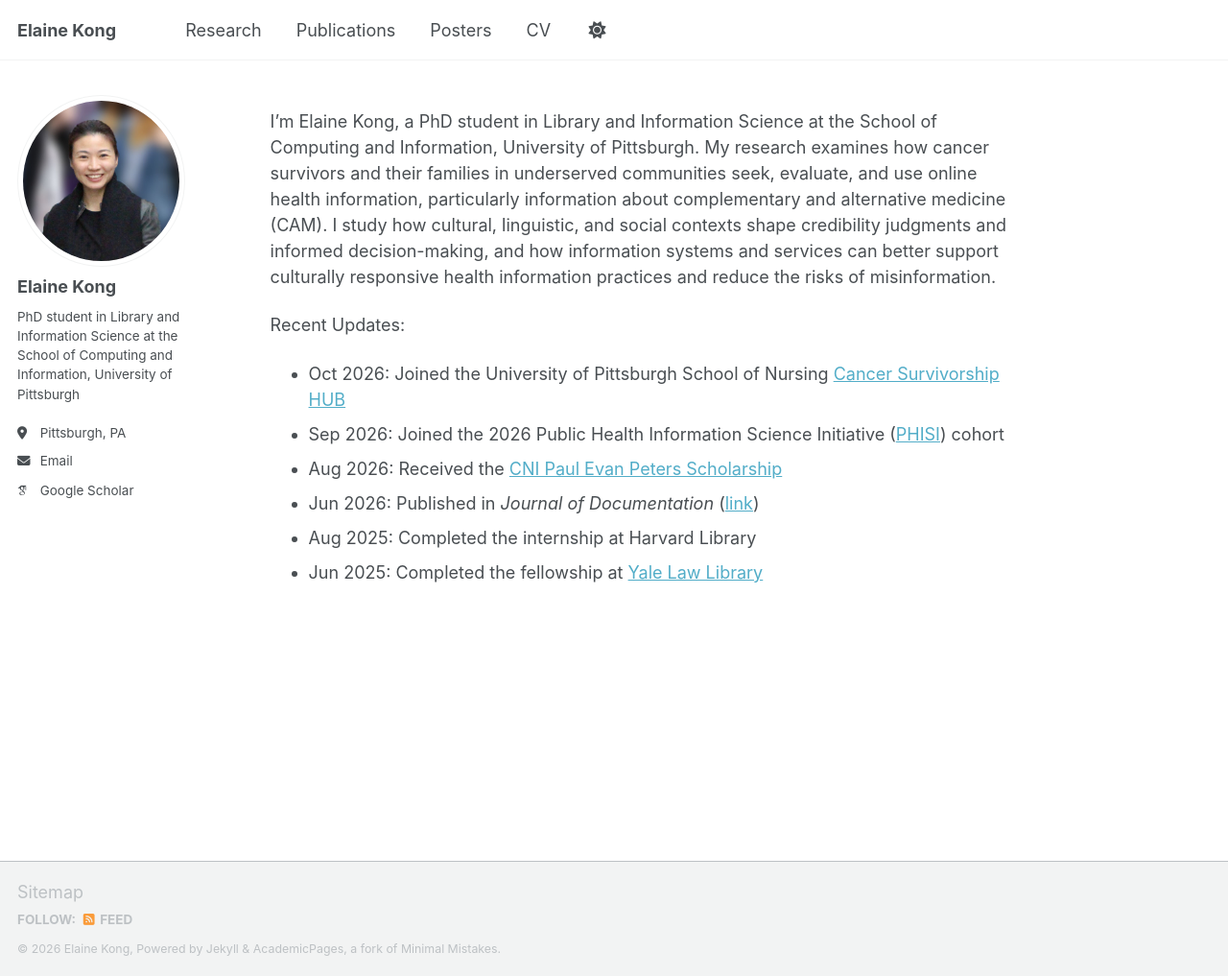
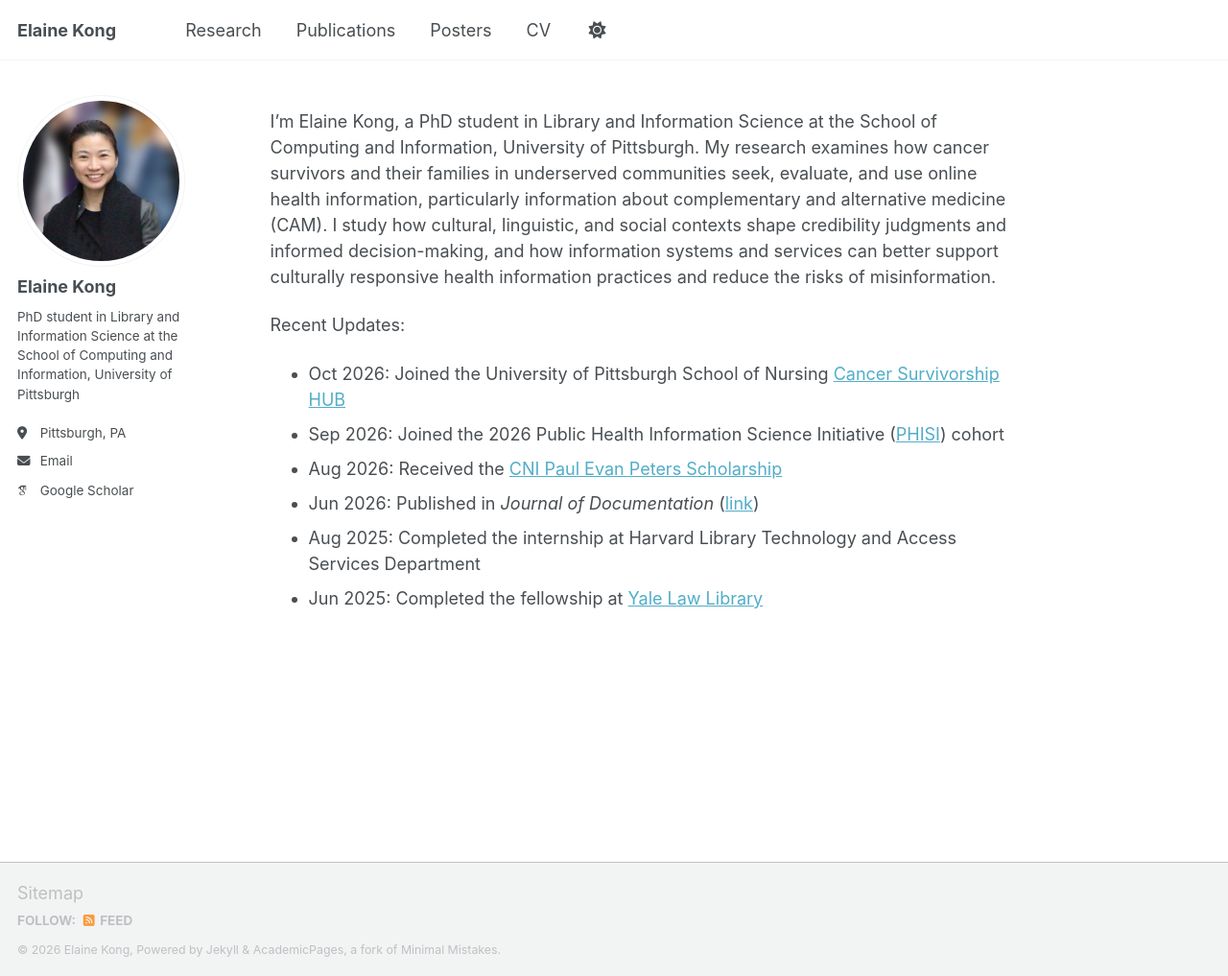
Before and after one commit to elainewskong/elainewskong.github.io, a Jekyll site: the page built from _pages/about.md, in a window 1280 px wide and 1017 px high. Shown: the whole window at 96% size. Built offline with Jekyll 4.4.1, drawn with Linux system fonts in a browser that asks for light colours; some web fonts are replaced; a script that is not in the unit is left out.

Commit message:
Update about.md

```diff
--- a/_pages/about.md
+++ b/_pages/about.md
@@ -14,7 +14,7 @@ Recent Updates:
 * Sep 2026: Joined the 2026 Public Health Information Science Initiative ([PHISI](https://phisi.ubc.ca/)) cohort
 * Aug 2026: Received the [CNI Paul Evan Peters Scholarship](https://www.cni.org/about-cni/awards/pep-scholarship/2026-28-violeta-duncan-and-elaine-kong)
 * Jun 2026: Published in *Journal of Documentation* ([link](https://doi.org/10.1108/JD-03-2026-0154))
-* Aug 2025: Completed the internship at Harvard Library
+* Aug 2025: Completed the internship at Harvard Library Technology and Access Services Department
 * Jun 2025: Completed the fellowship at [Yale Law Library](https://library.law.yale.edu/news/meet-elaine-kong-visiting-aall-george-strait-fellow)
 
 
```
